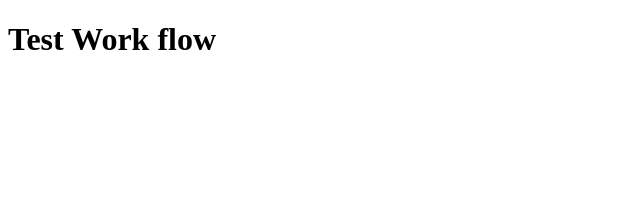
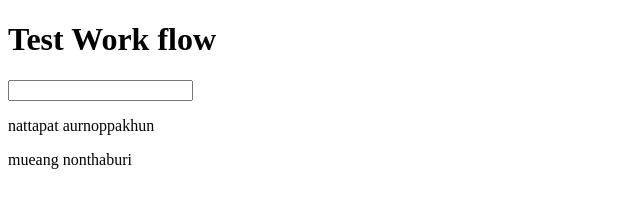
Before and after one commit to samatchacc9/TestWorkGroup, a plain HTML site: page index.html in a window 1280 px wide. Shown: the whole page, without its empty margins (0-640 px from the left). Drawn offline with Linux system fonts and the light colour scheme.

Commit message:
added-adress

```diff
--- a/index.html
+++ b/index.html
@@ -8,5 +8,10 @@
 	</head>
 	<body>
 		<h1>Test Work flow</h1>
+		<form action="">
+			<input type="text" name="" id="" />
+			<p>nattapat aurnoppakhun</p>
+			<p>mueang nonthaburi</p>
+		</form>
 	</body>
 </html>
```
Lines whose indentation alone changed are shown as unchanged.
